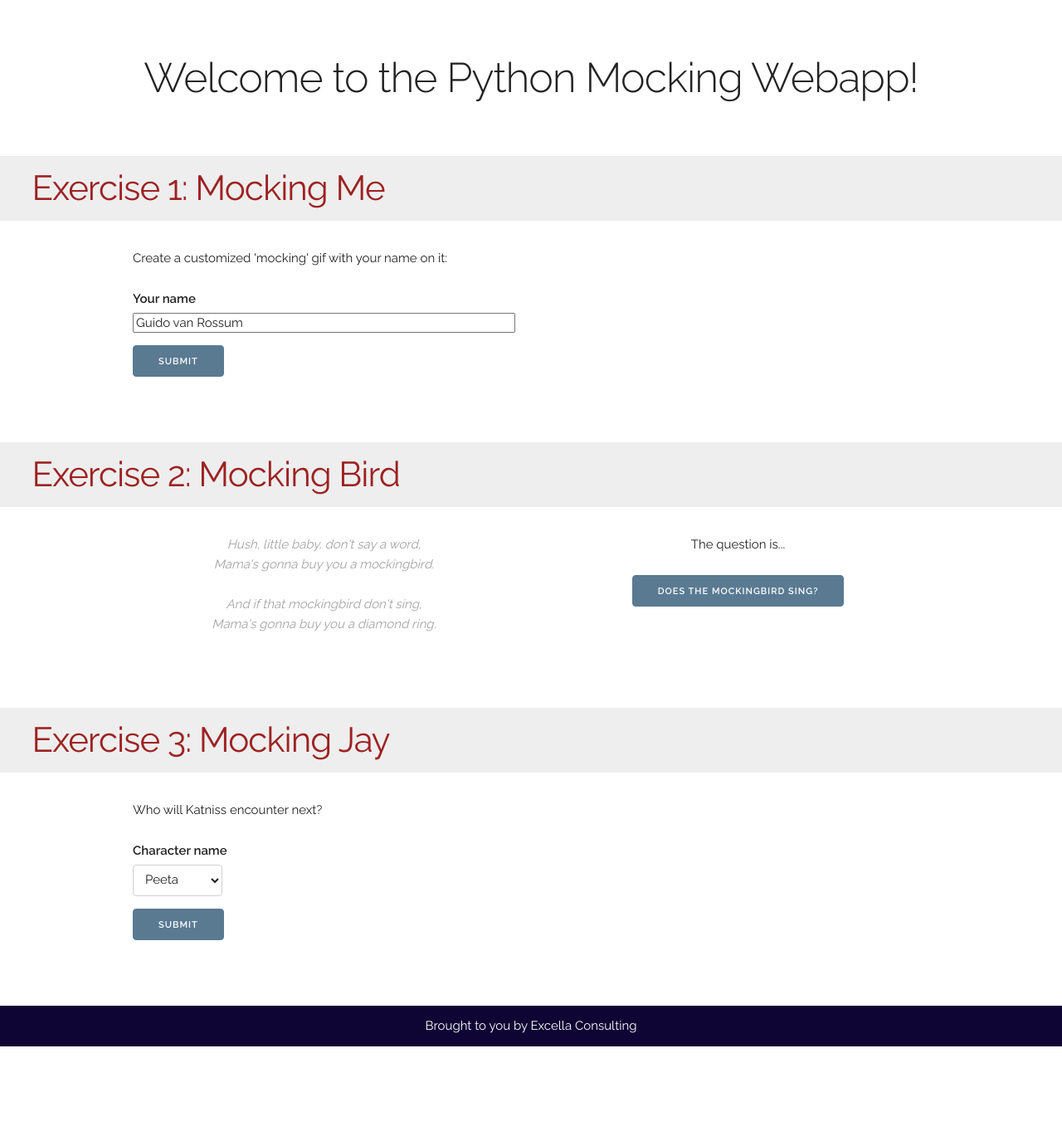
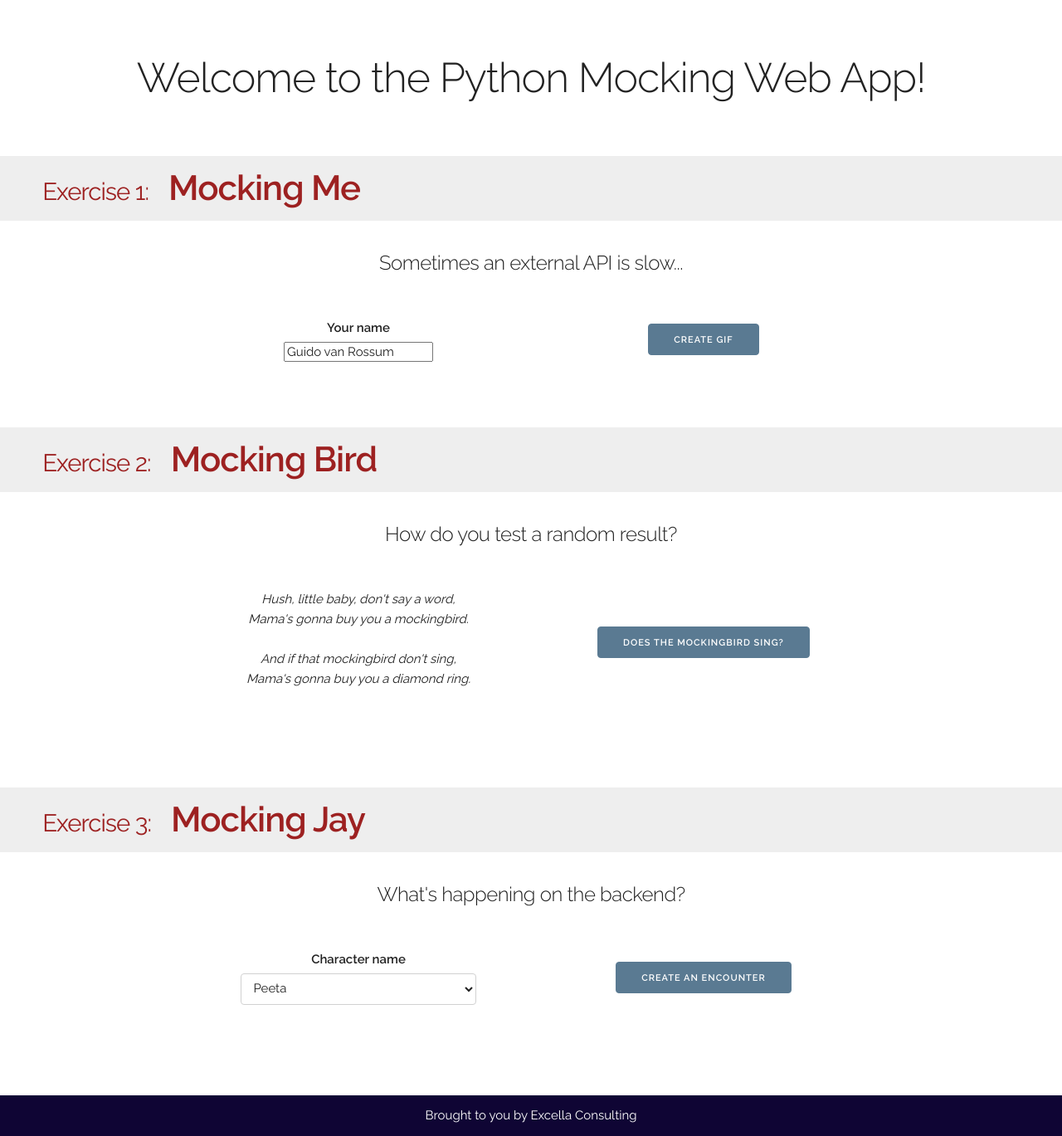
Before and after one commit to excellalabs/mocking-guide-in-python, a Flask app: page / in a window 1280 px wide. Shown: the whole page at 83% size. Before the commit the page ends 1261 px from the top, so only its background shows below. Run offline with Flask 2, Linux system fonts and the light colour scheme.

Commit message:
cleanup and improvements

```diff
--- a/mocking/bird.py
+++ b/mocking/bird.py
@@ -11,7 +11,7 @@ class Bird():
 
     def sing(self):
 
-        if random.randint(1, 3) == 1:
+        if random.randint(1, 2) == 1:
             raise MockingBirdDontSingException()
         else:
             return "chirp chirp"
--- a/webdemo/static/css/webdemo.css
+++ b/webdemo/static/css/webdemo.css
@@ -1,8 +1,3 @@
-
-{% extends "base.html" %}
-
-{% block content %}
-
 .header {
   text-align: center;
   margin: 5% 0;
@@ -11,22 +6,40 @@
 .challenge-header {
   background-color: #EEE;
   color: #9D2121;
-  padding: 1% 3%;
+  padding: 1% 4%;
+  font-weight: 600;
+  margin-top: 5%;
+}
+
+.challenge-header .subheader {
+  font-size: 70%;
+  margin-right: .5em;
   font-weight: 500;
-  margin-top: 5%;
 }
 
 .challenge {
   padding-top: 1%;
   margin-bottom: 5%;
-}
-
-#challenge2 {
   text-align: center;
 }
 
+.challenge h5 {
+  margin-bottom: 2em;
+}
+
+#challenge1 .submit {
+  margin-top: .5em;
+}
+
+#challenge2 .submit {
+  margin-top: 3em;
+}
+
+#challenge3 .submit {
+  margin-top: 1em;
+}
+
 .result {
-  text-align: center;
   font-size: 125%;
 }
 
@@ -35,16 +48,19 @@
   background-color: #0F0534;
   text-align: center;
   padding: 1% 0;
+  margin-top: 5%;
 }
 
 .blockquote {
-color: #a5a4a4;
-font-style: italic;
-text-align: center;
--webkit-margin-end: 0;
+  font-style: italic;
+  font-weight: 500;
 }
 
-/* Overriding the default skeleton styles */
+form {
+  margin-bottom: 0;
+}
+
+/* Overriding the default Skeleton button colors */
 
 .button.button-primary,
 button.button-primary,
@@ -66,8 +82,4 @@ input[type="reset"].button-primary:focus,
 input[type="button"].button-primary:focus {
   color: #FFF;
   background-color: #0F0534;
-  border-color: #0F0534; }
-
-form {
-  margin-bottom: 0;
 }
--- a/webdemo/templates/base.html
+++ b/webdemo/templates/base.html
@@ -23,7 +23,7 @@
 
   <!-- Favicon
   –––––––––––––––––––––––––––––––––––––––––––––––––– -->
-  <link rel="icon" type="image/png" href="/static/images/favicon.png">
+  <link rel="icon" type="image/png" href="https://docs.python.org/2/_static/py.png">
 
 </head>
 <body>
--- a/webdemo/templates/index.html
+++ b/webdemo/templates/index.html
@@ -1,63 +1,67 @@
 {% extends "base.html" %}
+
+{% block title %}Python Mocking Web App{% endblock %}
 
 {% block content %}
 
 <div class="header">
-<h1>Welcome to the Python Mocking Webapp!</h1>
+<h1>Welcome to the Python Mocking Web App!</h1>
 </div>
 
 
 <h2 class="challenge-header u-full-width">
-  Exercise 1: Mocking Me
+  <span class="subheader">Exercise 1:</span> Mocking Me
 </h2>
-<div class="container challenge">
+
+<div class="container challenge" id="challenge1">
   <div class="row">
-    <p>Create a customized 'mocking' gif with your name on it:</p>
-
+    <h5>Sometimes an external API is slow...</h5>
+  </div>
+  <div class="row">
     <form action="javascript:mockingMe()">
-      <div class="row">
-        <div class="six columns">
+      <div class="five columns offset-by-one">
         <label for="mockingMeNameInput">Your name</label>
-          <input class="u-full-width" value="Guido van Rossum" id="mockingMeNameInput">
+        <input value="Guido van Rossum" id="mockingMeNameInput">
       </div>
+      <div class="five columns submit">
+        <input class="button-primary" type="submit" value="Create Gif">
       </div>
-      <input class="button-primary" type="submit" value="Submit">
     </form>
-    <div class="result"></div>
-
   </div>
 </div>
 
 <h2 class="challenge-header u-full-width">
-  Exercise 2: Mocking Bird
+  <span class="subheader">Exercise 2:</span> Mocking Bird
 </h2>
 
 <div class="container challenge" id="challenge2">
   <div class="row">
-    <div class="six columns blockquote">
+    <h5>How do you test a random result?</h5>
+  </div>
+  <div class="row">
+    <div class="five columns offset-by-one blockquote">
       <p>Hush, little baby, don't say a word,<br />Mama's gonna buy you a mockingbird.<br /><br />And if that mockingbird don't sing,<br />Mama's gonna buy you a diamond ring.</p>
     </div>
-    <div class="six columns">
-      <p>The question is...</p>
+    <div class="five columns submit">
       <input class="button-primary" type="button" onclick="mockingBird()" value="Does the mockingbird sing?">
     </div>
   </div>
-  <div class="result"></div>
+  <div class="result">&nbsp;</div>
 </div>
 
 <h2 class="challenge-header u-full-width">
-  Exercise 3: Mocking Jay
+  <span class="subheader">Exercise 3:</span> Mocking Jay
 </h2>
 
 <div class="container challenge" id="challenge3">
   <div class="row">
-    <p>Who will Katniss encounter next?</p>
-
+    <h5>What's happening on the backend?</h5>
+  </div>
   <form>
     <div class="row">
-        <div class="six columns">
+      <div class="five columns offset-by-one">
         <label for="mockingJayNameInput">Character name</label>
-          <select id="mockingJayNameInput">
+        <select style='width: 75%' id="mockingJayNameInput">
           <option value="Peeta">Peeta</option>
           <option value="Gale">Gale</option>
           <option value="Haymitch">Haymitch</option>
@@ -65,12 +69,12 @@
           <option value="Coin">Coin</option>
         </select>
       </div>
+      <div class="five columns submit">
+        <input class="button-primary" type="button" onclick="mockingJay()" value="Create an encounter">
       </div>
-      <input class="button-primary" type="button" onclick="mockingJay()" value="Submit">
+    </div>
   </form>
-
-  </div>
-  <div class="result"></div>
+  <div class="result">&nbsp;</div>
 </div>
 
 <script src="/static/js/ajax.js"></script>
```
Also changed, not shown: README.md, webdemo/static/images/favicon.png (deleted). Lines whose indentation alone changed are shown as unchanged.
